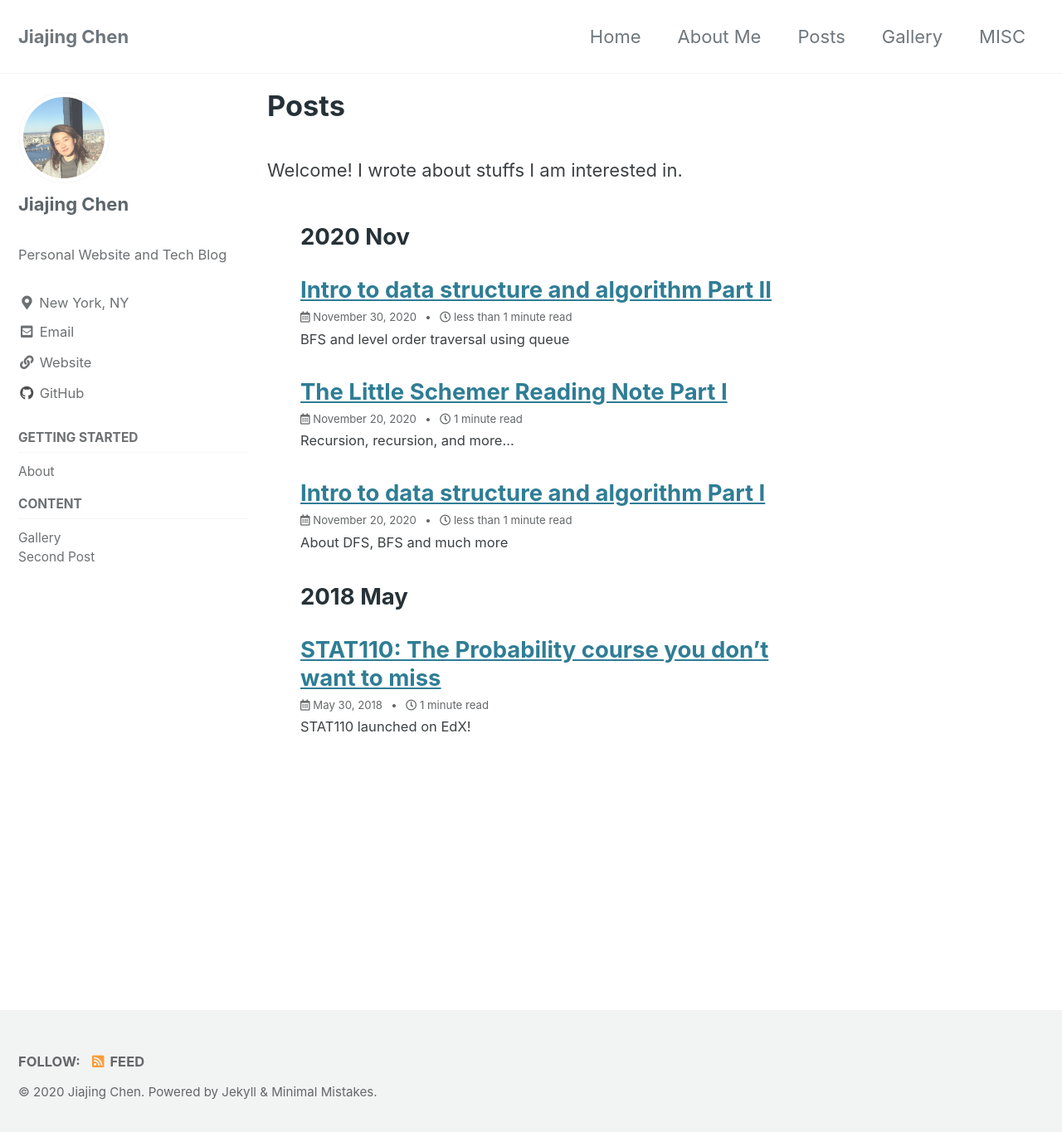
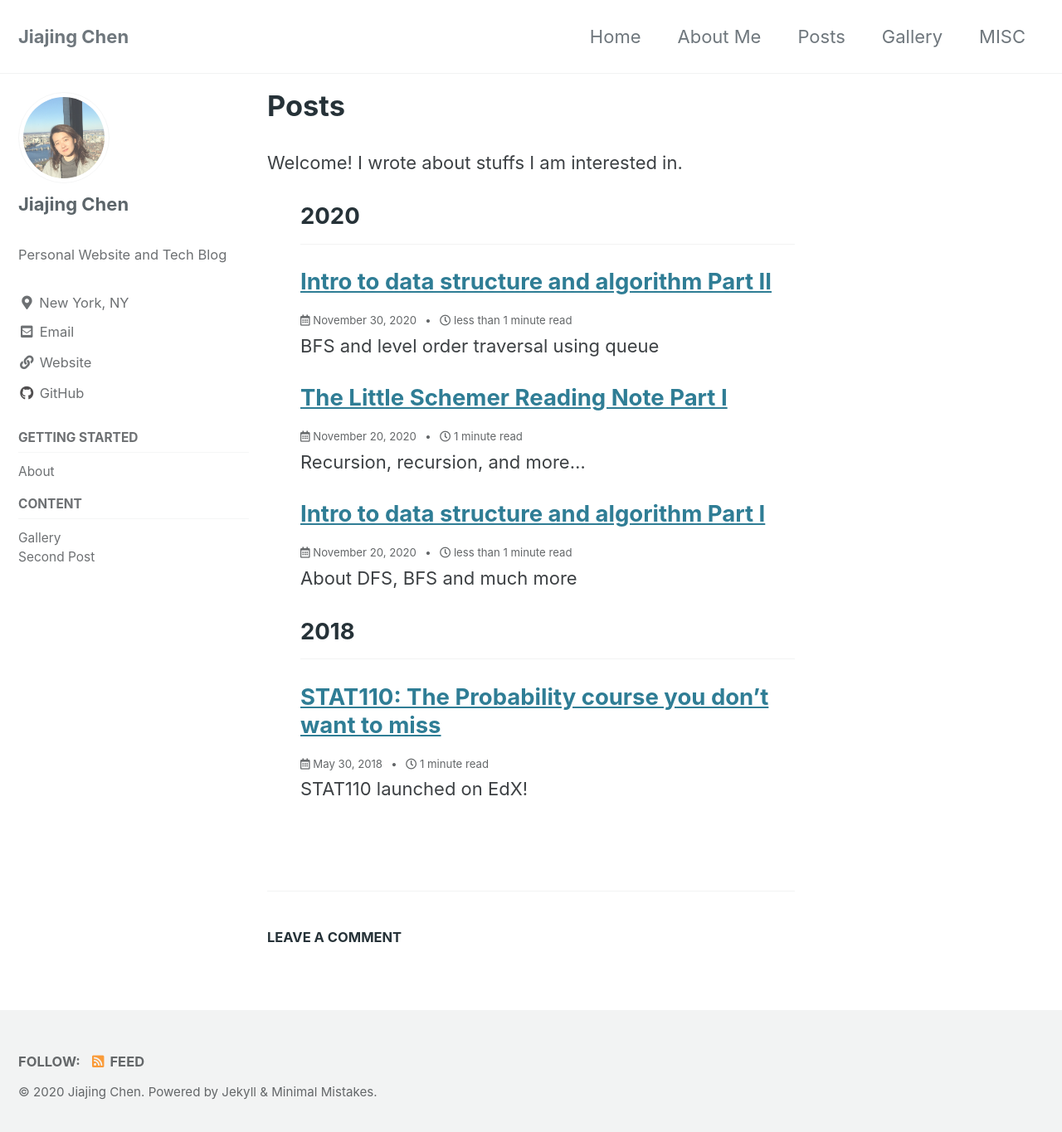
Before and after one commit to jiajingchen/jiajingchen.github.io, a Jekyll site: the page built from _pages/blog.md, in a window 1280 px wide and 1373 px high. Shown: the top 1365 px of the window at 83% size. Built offline with Jekyll 4.4.1, drawn with Linux system fonts in a browser that asks for light colours; cached includes are drawn as plain includes; nearby versions of some CDN libraries; comment, search, counter and statistics services are not loaded.

Commit message:
update post 11302020 3

```diff
--- a/_pages/blog.md
+++ b/_pages/blog.md
@@ -14,12 +14,12 @@
 <ul>
   {% for post in site.posts %}
     {% unless post.next %}
-      <font color="#778899"><h2>{{ post.date | date: '%Y %b' }}</h2></font>
+      <font color="#778899"><h2>{{ post.date | date: '%Y ' }}</h2></font>
     {% else %}
       {% capture year %}{{ post.date | date: '%Y %b' }}{% endcapture %}
       {% capture nyear %}{{ post.next.date | date: '%Y %b' }}{% endcapture %}
       {% if year != nyear %}
-        <font color="#778899"><h2>{{ post.date | date: '%Y %b' }}</h2></font>
+        <font color="#778899"><h2>{{ post.date | date: '%Y' }}</h2></font>
       {% endif %}
 
     {% endunless %}
```
Also changed, not shown: other parts of _pages/blog.md (+1 -1 lines), _pages/about.md (+1 -1 lines), _pages/misc.md (+1 -1 lines), 4 other files.
